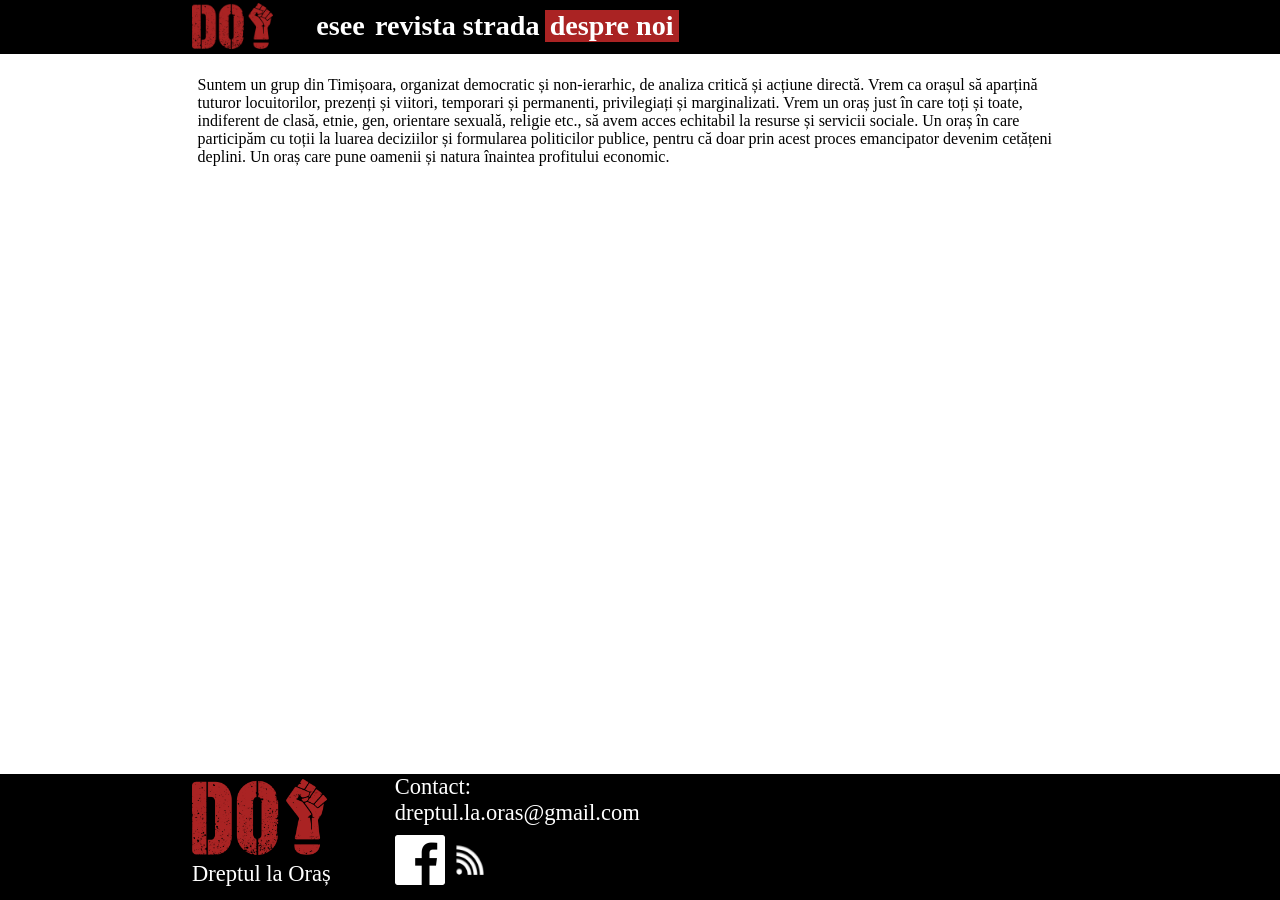
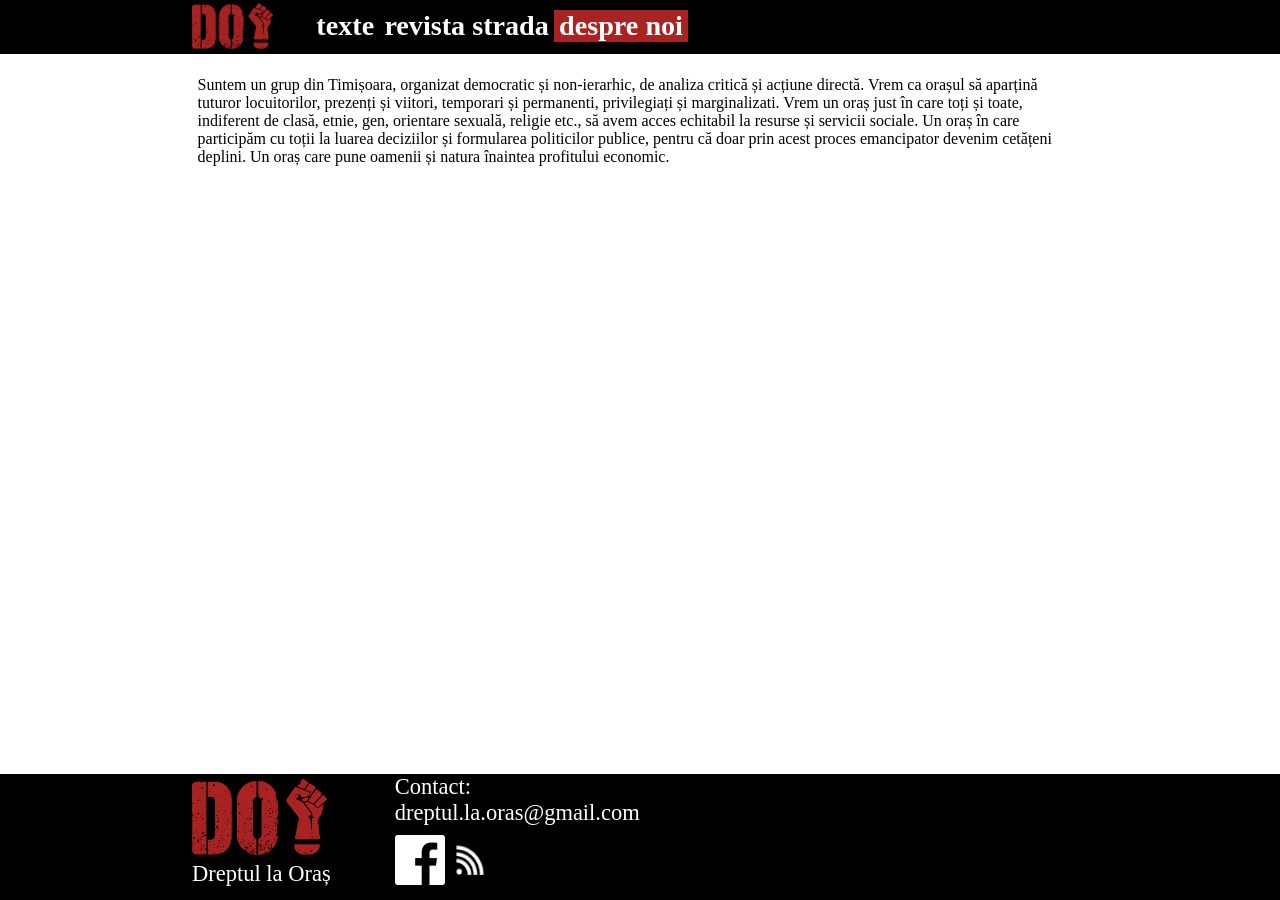
Before and after one commit to dreptul-la-oras/dreptul-la-oras.github.io, a Jekyll site: the page built from pages/about.md, in a window 1280 px wide. Built offline with Jekyll 4.4.1, drawn with Linux system fonts in a browser that asks for light colours.

Commit message:
Renames essay.md -> writings.md

```diff
--- a/_includes/header.html
+++ b/_includes/header.html
@@ -10,9 +10,9 @@
         <div class="floating-header-list">
             <ul>
                 {% if page.id == "essay" %}
-                <li class="red-background"><a href="{{ site.url }}/essay.html">esee</a></li>
+                <li class="red-background"><a href="{{ site.url }}/writings.html">texte</a></li>
                 {% else %}
-                <li><a href="{{ site.url }}/essay.html">esee</a></li>
+                <li><a href="{{ site.url }}/writings.html">texte</a></li>
                 {% endif %}
 
                 {% if page.id == "strada" %}
```
Also changed, not shown: pages/about.md (+1 -1 lines), pages/writings.md (renamed from pages/essay.md, +1 -1 lines).
